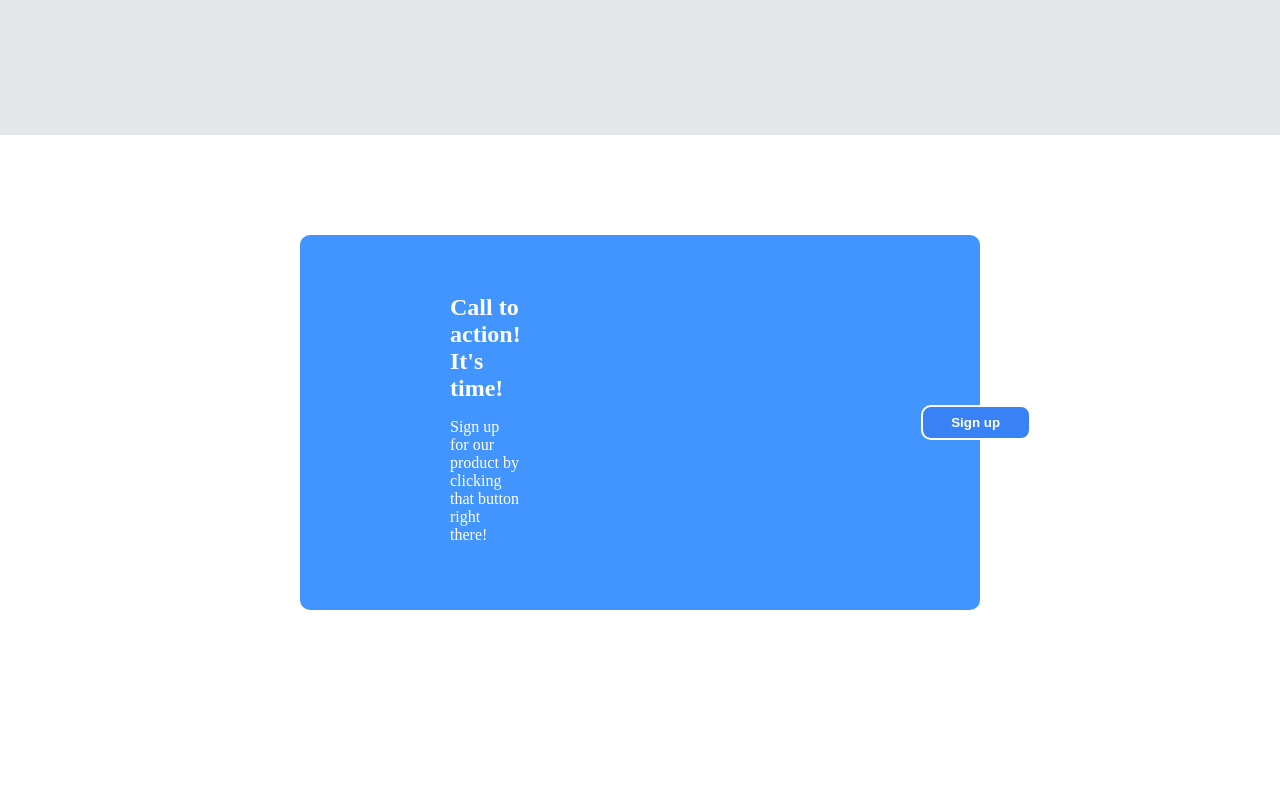
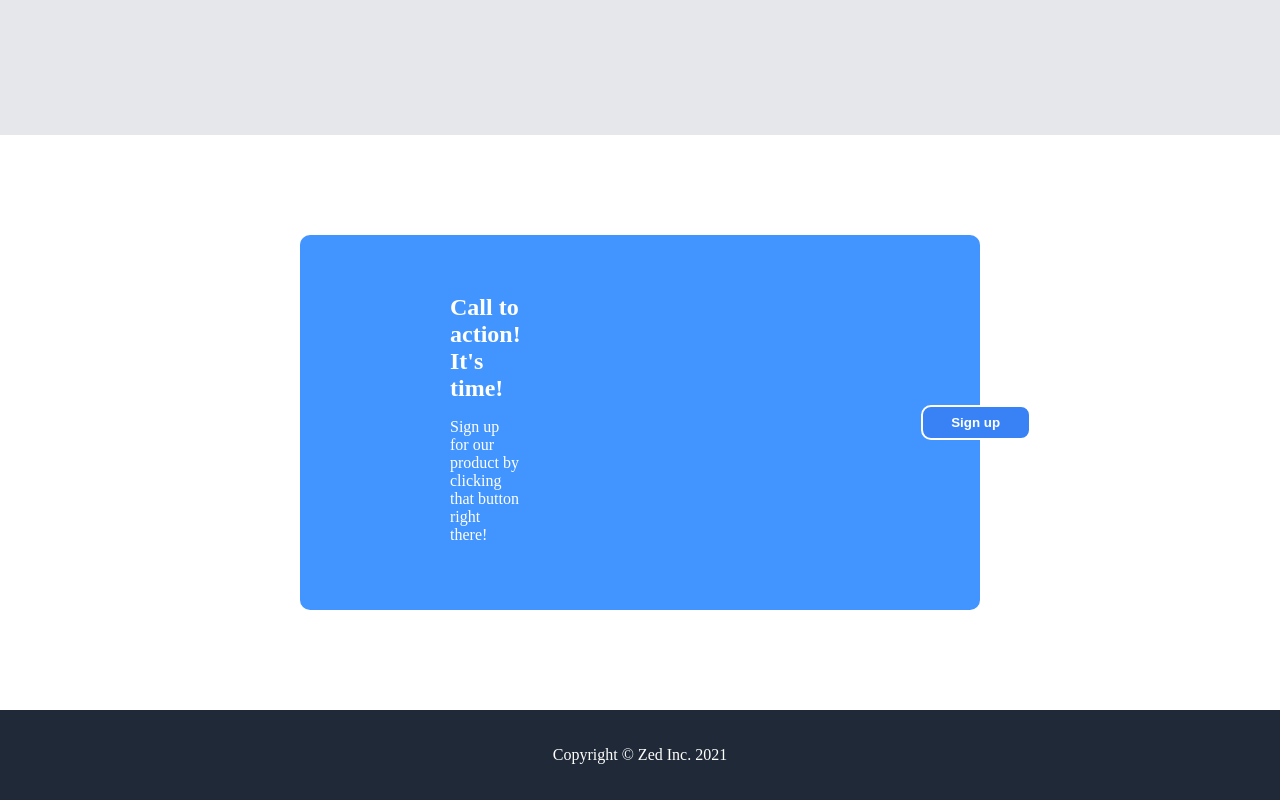
Before and after one commit to zehdi02/landingpage, a plain HTML site: page index.html in a window 1280 px wide. Shown: the part 1538-2338 px from the top of the page. Before the commit the page ends 2248 px from the top, so only its background shows below. Drawn offline with Linux system fonts and the light colour scheme.

Commit message:
Built footer

```diff
--- a/index.html
+++ b/index.html
@@ -89,7 +89,9 @@
 
 
     <div class="footer">
+        <p>Copyright © Zed Inc. 2021</p>
+    </div>
 
-    </div>
+
 </body>
 </html>
--- a/style.css
+++ b/style.css
@@ -173,3 +173,12 @@ button {
     padding-left: 400px;
     padding-top: 20px;
 }
+
+.footer {
+    text-align: center;
+    background-color: #1f2937;
+    color: white;
+    font-weight: medium;
+    padding-top: 20px;
+    padding-bottom: 20px;
+}
```
